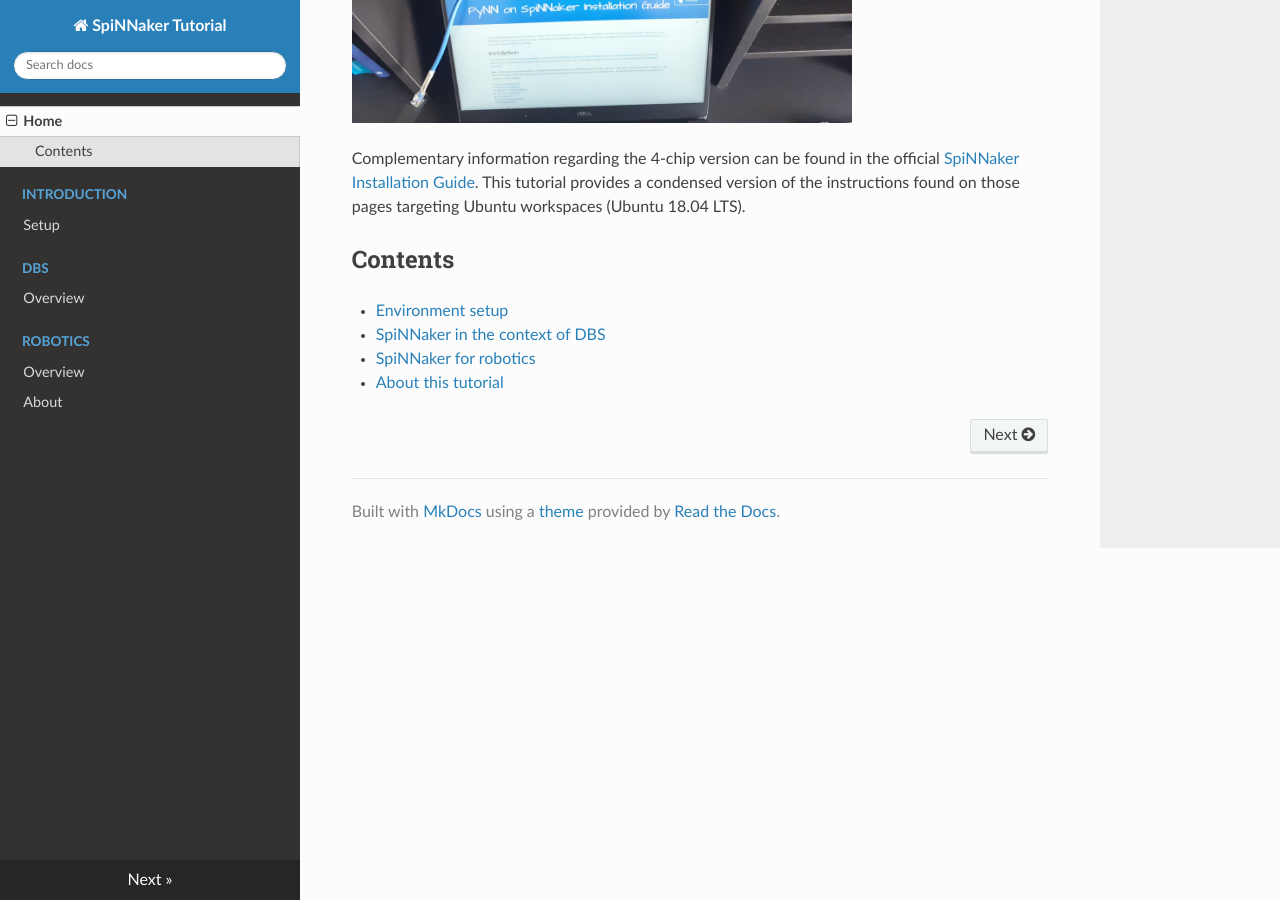
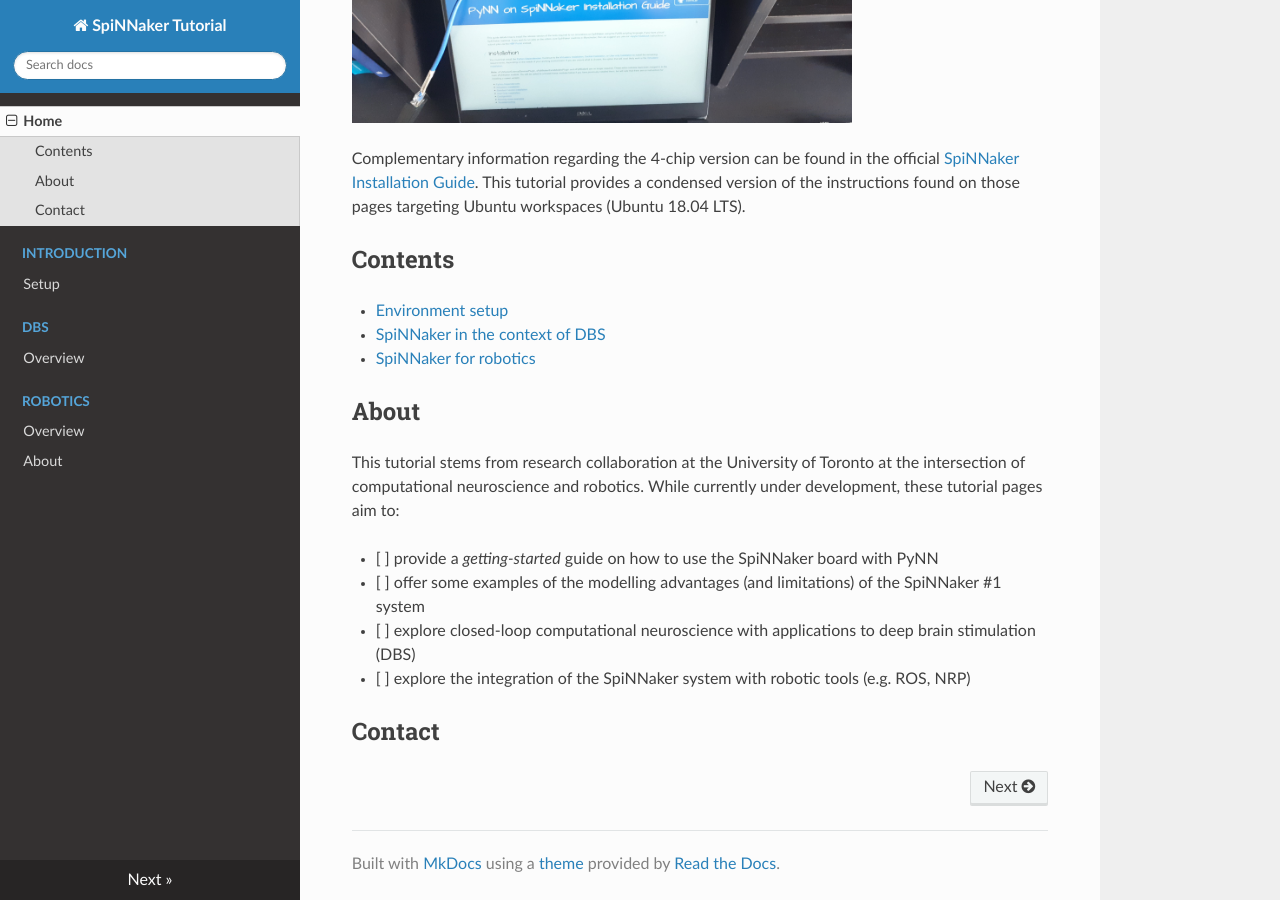
Before and after one commit to jazzalin/spinnaker-tutorial, an MkDocs documentation site: the page built from docs/index.md, in a window 1280 px wide and 900 px high, scrolled down 509 px. Built offline with MkDocs 1.6.1, drawn with Linux system fonts in a browser that asks for light colours; nearby versions of some CDN libraries.

Commit message:
Added About to landing page

```diff
--- a/docs/index.md
+++ b/docs/index.md
@@ -8,7 +8,18 @@ These pages provide a walkthrough on the configuration of a simulation environme
 Complementary information regarding the 4-chip version can be found in the official [SpiNNaker Installation Guide](http://spinnakermanchester.github.io/spynnaker/6.0.0/PyNNOnSpinnakerInstall.html). This tutorial provides a condensed version of the instructions found on those pages targeting Ubuntu workspaces (Ubuntu 18.04 LTS).
 
 ## Contents
+
 - [Environment setup](./installation/setup.md)
 - [SpiNNaker in the context of DBS](./dbs/overview.md)
 - [SpiNNaker for robotics](./robotics/overview.md)
-- [About this tutorial](./about.md)
+
+## About
+
+This tutorial stems from research collaboration at the University of Toronto at the intersection of computational neuroscience and robotics. While currently under development, these tutorial pages aim to:
+
+- [ ] provide a *getting-started* guide on how to use the SpiNNaker board with PyNN
+- [ ] offer some examples of the modelling advantages (and limitations) of the SpiNNaker #1 system
+- [ ] explore closed-loop computational neuroscience with applications to deep brain stimulation (DBS)
+- [ ] explore the integration of the SpiNNaker system with robotic tools (e.g. ROS, NRP)
+
+## Contact
```
Also changed, not shown: docs/about.md (deleted, +0 -5 lines).
